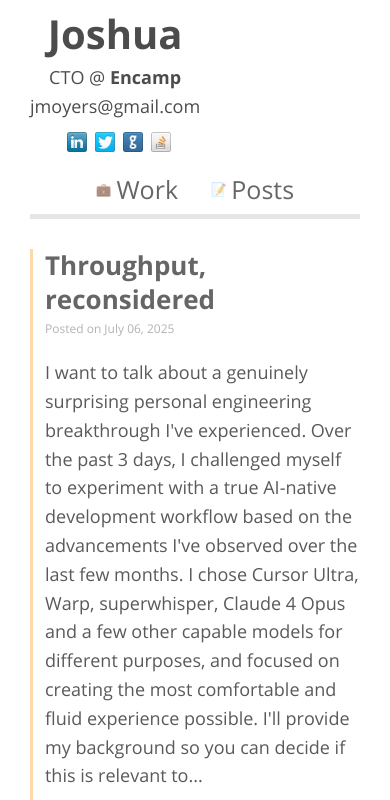
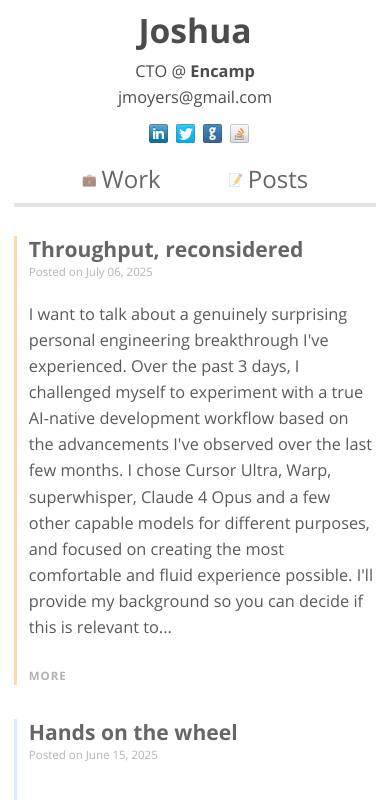
Before and after one commit to jmoyers/jmoyers.org, an Eleventy site: page src/content/posts.njk in a window 390 px wide. Shown: the top 800 px of the page. Built offline with nearby package versions, Linux system fonts and the light colour scheme; Eleventy itself is replaced by a stand-in of ours; files that its build step writes are made by us from their sources; no server answers; files whose address does not match are found by name.

Commit message:
Styles and cursor rules

```diff
--- a/src/_includes/base.njk
+++ b/src/_includes/base.njk
@@ -3,7 +3,7 @@
   <head>
     <meta charset="utf-8">
     <title>{{ title or site.title }}</title>
-    <meta name="viewport" content="width=device-width, initial-scale=1" />
+    <meta name="viewport" content="width=device-width, initial-scale=1, shrink-to-fit=no" />
 
     <!-- Preload critical resources -->
     <link rel="preload" href="/css/blog.css" as="style">
--- a/src/assets/scss/blog.scss
+++ b/src/assets/scss/blog.scss
@@ -18,6 +18,24 @@
   box-sizing: border-box;
   margin: 0;
   padding: 0;
+}
+
+*,
+*::before,
+*::after {
+  box-sizing: border-box;
+}
+
+/* Prevent horizontal scroll on content elements */
+p,
+pre,
+code,
+table,
+img,
+video,
+iframe {
+  max-width: 100%;
+  word-wrap: break-word;
 }
 
 /* Remove all italics */
@@ -66,6 +84,18 @@ html {
 body {
   font-size: 1.8rem;
   font-family: open sans, sans-serif;
+  overflow-x: hidden;
+}
+
+/* Additional mobile viewport fixes */
+@media only screen and (max-width: 480px) {
+  html {
+    font-size: 60%;
+  }
+
+  body {
+    font-size: 1.7rem;
+  }
 }
 
 .main {
@@ -86,6 +116,12 @@ body {
   }
 }
 
+@media only screen and (max-width: 600px) {
+  .main {
+    padding: 0 1.5rem;
+  }
+}
+
 .header {
   display: flex;
   justify-content: flex-end;
@@ -101,6 +137,8 @@ body {
   .header {
     flex-direction: column-reverse;
     margin-top: 1rem;
+    align-items: center;
+    justify-content: center;
   }
 }
 
@@ -114,12 +152,13 @@ body {
 
 @media only screen and (max-width: 600px) {
   .header__nav {
-    width: 70%;
-    justify-content: space-around;
+    width: 100%;
+    justify-content: space-evenly;
     margin-left: auto;
     margin-right: auto;
     margin-bottom: 0;
     margin-top: 1rem;
+    padding: 0;
   }
 }
 
@@ -159,7 +198,12 @@ body {
   .header__about {
     height: auto;
     text-align: center;
-    margin: 0;
+    margin: 0 auto;
+    width: 100%;
+    display: flex;
+    flex-direction: column;
+    align-items: center;
+    justify-content: center;
   }
 }
 
@@ -171,9 +215,24 @@ body {
   margin-bottom: 0.5rem;
 }
 
+@media only screen and (max-width: 600px) {
+  .header__name {
+    font-size: 3.5rem;
+    margin-bottom: 0.8rem;
+    text-align: center;
+  }
+}
+
 .header__whoami {
   margin: 0 0 1rem;
   padding: 0;
+}
+
+@media only screen and (max-width: 600px) {
+  .header__whoami {
+    text-align: center;
+    margin-bottom: 1.5rem;
+  }
 }
 
 .header__whoami a {
@@ -597,8 +656,8 @@ body {
 }
 
 .article__more {
-  margin-top: -0.4rem;
-  padding-top: 0;
+  margin-top: auto;
+  padding-top: 0.8rem;
   color: rgba(0, 0, 0, 0.3);
   font-size: 1.2rem;
   font-weight: 600;
@@ -683,7 +742,6 @@ body {
   text-decoration: none;
   color: inherit;
   display: block;
-  cursor: pointer;
 }
 
 .nav-post__title {
@@ -748,6 +806,49 @@ body {
 
   .content p {
     margin-bottom: 2rem;
+  }
+
+  .article__title,
+  .article-summary__title {
+    font-size: 2.2rem;
+    line-height: 1.2;
+    word-wrap: break-word;
+    overflow-wrap: break-word;
+  }
+
+  .article__content {
+    font-size: 1.7rem;
+    line-height: 1.6;
+    width: 100%;
+    overflow-wrap: break-word;
+    word-wrap: break-word;
+  }
+
+  .article__content ul,
+  .article__content ol {
+    margin-left: 2rem;
+  }
+
+  .article__content pre {
+    overflow-x: auto;
+    font-size: 1.4rem;
+  }
+
+  .article__content code {
+    font-size: 1.4rem;
+    word-break: break-all;
+  }
+
+  .article__content table {
+    width: 100%;
+    overflow-x: auto;
+    display: block;
+    white-space: nowrap;
+  }
+
+  .article__content img {
+    max-width: 100%;
+    height: auto;
   }
 }
 
```
Also changed, not shown: 1 other file.
